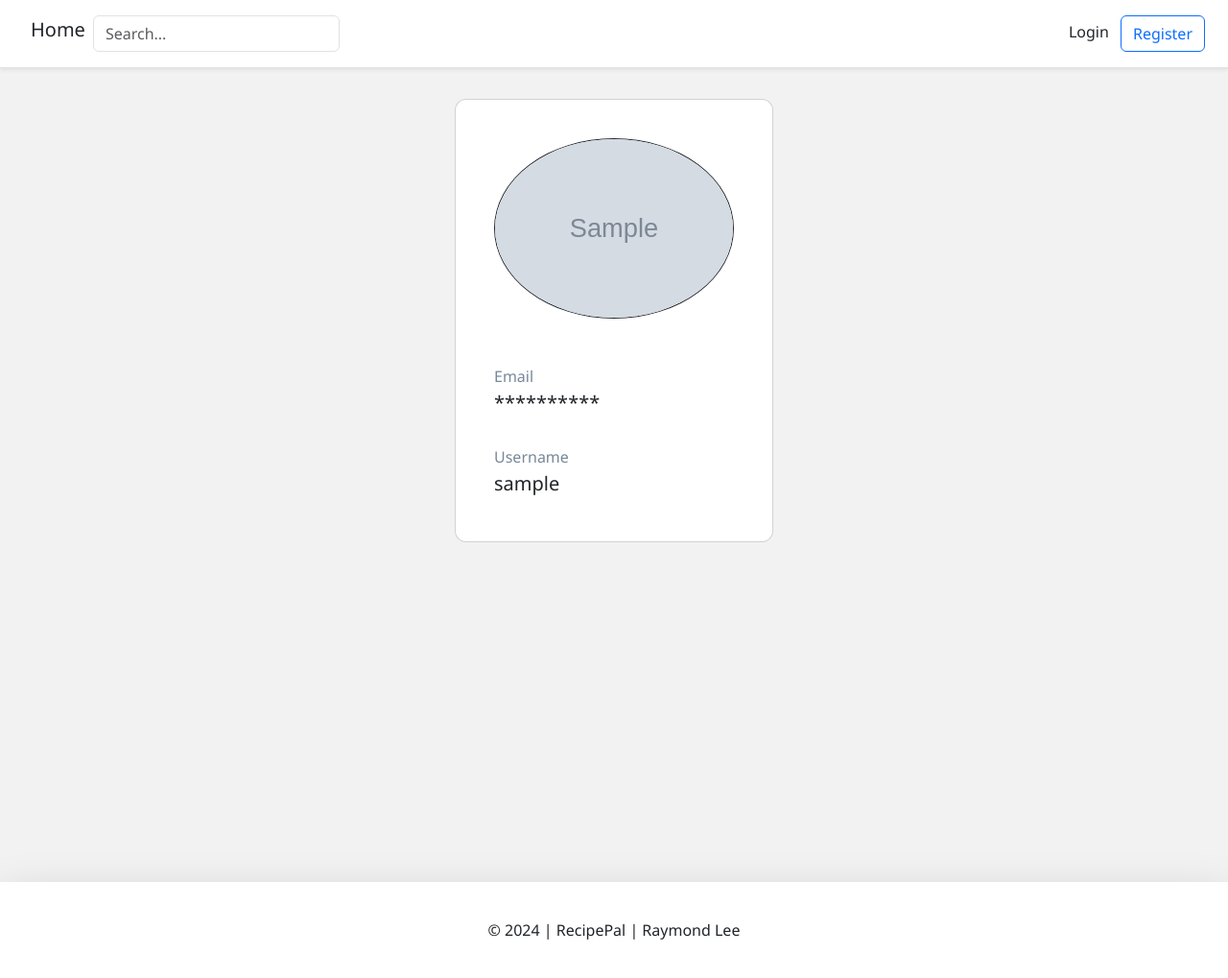
After one commit to raymond-lee093/final_projectRaymondLee, a Django app: page /account/1 in a window 1280 px wide. The commit adds this page. Shown: the whole page at 96% size. Run offline with Django 5.2, Linux system fonts and the light colour scheme; tables that the repository leaves empty hold one stand-in row (values such as "Sample post"); grey boxes marked "Sample" are stand-in pictures; some libraries are stand-ins or nearby versions.

Commit message:
Created an account template. Added urls in header template. Updated url patterns and created an account view.

```diff
--- /dev/null
+++ b/RecipePal/account/templates/authentication/account.html
@@ -0,0 +1,50 @@
+{% extends 'base.html' %}
+{% block title %}Account{% endblock %}
+{% block content %}
+    <!-- Load static files -->
+    {% load static %}
+    <link href="{% static 'main/style.css' %}" rel="stylesheet">
+
+    <!--Bootstrap CSS-->
+    <div class="container-fluid">
+        <div class="d-flex flex-row justify-content-center flex-wrap align-items-start">
+
+            <!-- Profile Card -->
+            <div class="card profile-card m-2">
+              <div class="card-body">
+                <div class="d-flex flex-column justify-content-center p-4">
+                    <!-- Profile Image -->
+                    <div class="image-container mx-auto mb-4">
+                        <img class="d-block border border-dark rounded-circle img-fluid mx-auto profile-image" alt="Profile Image" id="id_profile_image" src="{{profile_image}}">
+                    </div>
+                    <!-- Email -->
+                    <p class="mt-4 mb-1 field-heading">Email</p>
+                    {% if is_self %}
+                        <!-- If viewing own profile show email-->
+                        <h5>{{email}}</h5>
+                    {% else %}
+                        <!--otherwise hide email-->
+                        {% if hide_email %}
+                            <h5>**********</h5>
+                        {% else %}
+                            <h5>{{email}}</h5>
+                        {% endif %}
+                    {% endif %}
+                    <!-- Username -->
+                    <p class="mt-4 mb-1 field-heading">Username</p>
+                    <h5>{{username}}</h5>
+
+                    <!-- If Auth user is viewing their own profile -->
+                    {% if is_self %}
+                    <a  class="mt-4 btn btn-primary" href="#">Update</a>
+                    <div class="d-flex flex-column mt-4">
+                        <a class="m-auto" style="text-decoration: none" href="{% url 'password_change' %}">Change password</a>
+                    </div>
+                    {% endif %}
+                </div>
+              </div>
+            </div>
+        </div>
+    </div>
+
+{% endblock content %}
--- a/RecipePal/account/urls.py
+++ b/RecipePal/account/urls.py
@@ -6,4 +6,5 @@ urlpatterns = [
     path("login_user", views.login_user, name="login_user"),
     path("logout_user", views.logout_user, name="logout_user"),
     path("register_user", views.register_user, name="register_user"),
+    path("<user_id>", views.account_view, name="account_view")
 ]
--- a/RecipePal/account/views.py
+++ b/RecipePal/account/views.py
@@ -3,6 +3,8 @@ from django.contrib.auth import authenticate, login, logout
 from django.http import HttpResponse
 from django.contrib import messages
 from . forms import RegistrationForm
+from django.conf import settings
+from . models import Account
 
 
 def login_user(request):
@@ -64,3 +66,43 @@ def register_user(request, *args, **kwargs):
         context['registration_form'] = form
 
     return render(request, "authentication/register.html", context)
+
+
+def account_view(request, *args, **kwargs):
+    context = {}
+
+    # Get the user_id from kwargs
+    user_id = kwargs.get("user_id")
+
+    # Fetch the account object using user_id
+    try:
+        account = Account.objects.get(pk=user_id)
+    except:
+        return HttpResponse("User does not exist.")
+
+    # If account exists, set the context variables
+    if account:
+        context['id'] = account.id
+        context['username'] = account.username
+        context['email'] = account.email
+        context['profile_image'] = account.profile_image.url
+        context['hide_email'] = account.hide_email
+
+        # Define template variables
+        is_self = True
+        is_friend = False
+        user = request.user
+
+        # Check if the user is authenticated and not the same as the viewed profile
+        if user.is_authenticated and user != account:
+            is_self = False
+        elif not user.is_authenticated:
+            is_self = False
+
+        # Set the template variables to the values
+        context['is_self'] = is_self
+        context['is_friend'] = is_friend
+        context['BASE_URL'] = settings.BASE_URL
+
+        # Render the account.html template with the context
+        return render(request, "authentication/account.html", context)
--- a/RecipePal/static/main/style.css
+++ b/RecipePal/static/main/style.css
@@ -120,7 +120,7 @@ body {
 }
 
 .field-heading{
-    color: darkorange;
+    color: lightslategray;
 }
 
 .icon-container:hover {
--- a/RecipePal/templates/snippets/header.html
+++ b/RecipePal/templates/snippets/header.html
@@ -26,7 +26,8 @@
                             <img class="account-image rounded-circle m-auto d-block" src="{{ request.user.profile_image.url }}" alt="account icon logo" width="22" height="22">
                         </button>
                         <ul class="dropdown-menu dropdown-menu-dark">
-                            <li><a class="dropdown-item" href="#">Account</a></li>
+                            <!--Variable included in path, must tell django what userid to use -->
+                            <li><a class="dropdown-item" href="{% url "account:account_view" user_id=request.user.id %}">Account</a></li>
                             <li><a class="dropdown-item" href="{% url "account:logout_user" %}">Logout</a></li>
                         </ul>
                     </div>
@@ -63,7 +64,8 @@
                             <img class="account-image rounded-circle m-auto d-block" src="{{ request.user.profile_image.url }}" alt="account icon logo" width="22" height="22">
                         </button>
                         <ul class="dropdown-menu dropdown-menu-dark">
-                            <li><a class="dropdown-item" href="#">Account</a></li>
+                            <!--Variable included in path, must tell django what userid to use -->
+                            <li><a class="dropdown-item" href="{% url "account:account_view" user_id=request.user.id %}">Account</a></li>
                             <li><a class="dropdown-item" href="{% url "account:logout_user" %}">Logout</a></li>
                         </ul>
                     </div>
```
Also changed, not shown: 1 other file.
